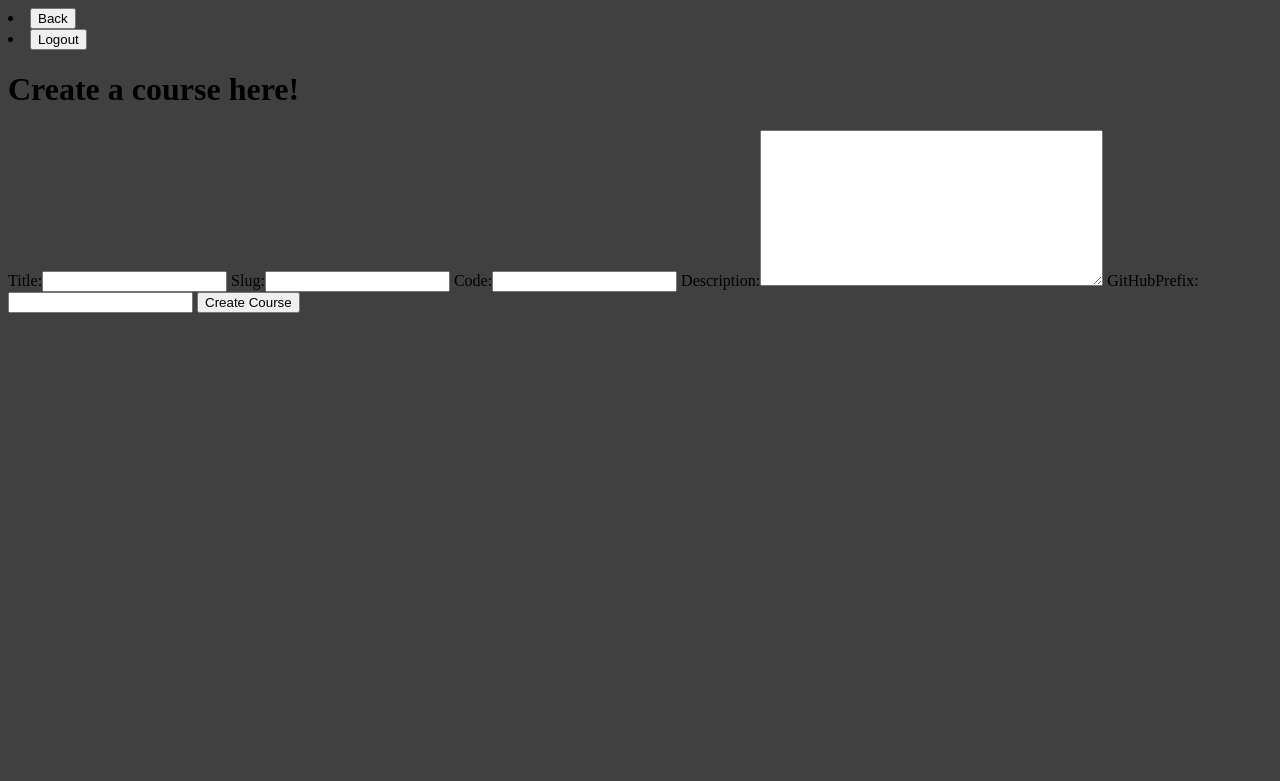
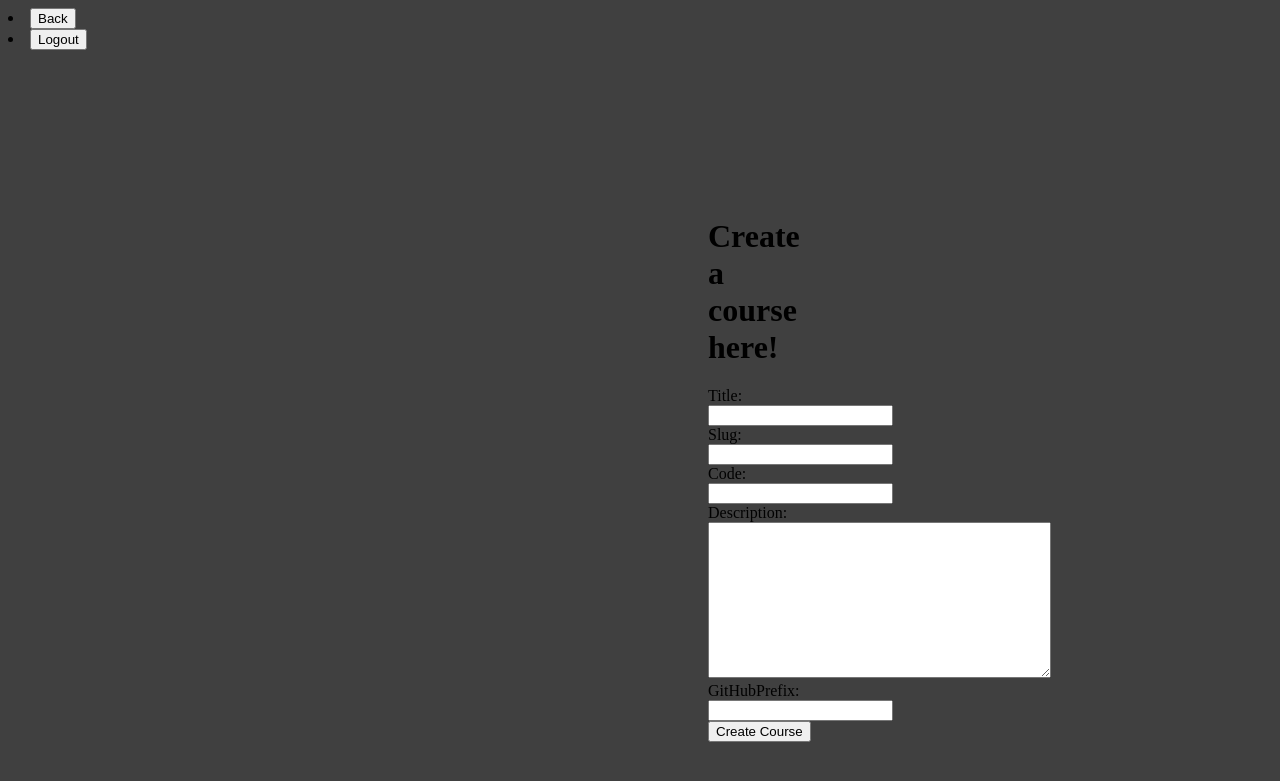
Before and after one commit to AlexPeterson99/EGR302-IDEal-Classroom-TEST, a Django app: page /create_course/ in a window 1280 px wide. Shown: the top 781 px of the page. Run offline with Django 3.2, Linux system fonts and the light colour scheme.

Commit message:
Content centered in base_layout

```diff
--- a/web_project/templates/base_layout.html
+++ b/web_project/templates/base_layout.html
@@ -21,7 +21,7 @@
                 </button>
             </li>
         </div>
-         <div class="wrapper">
+         <div class="content">
              {% block content %}
              {% endblock %}
          </div>
```
